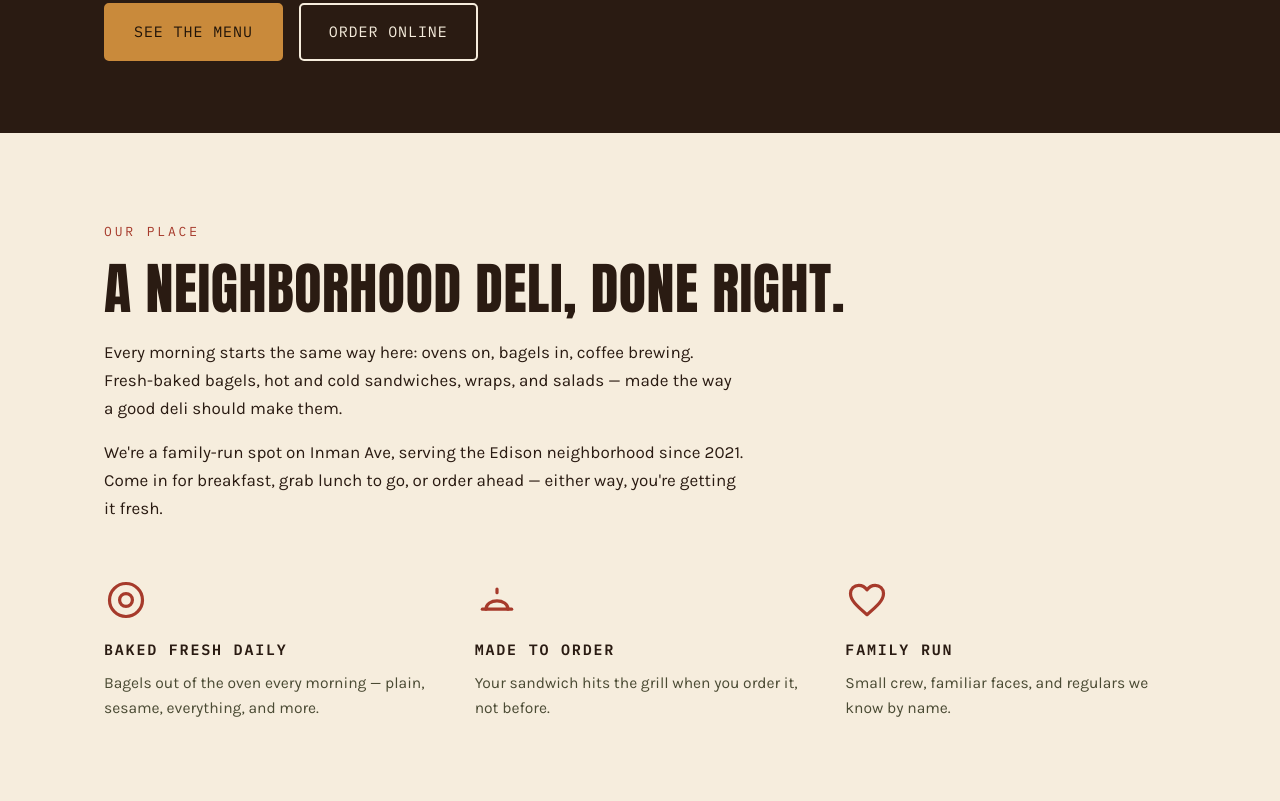
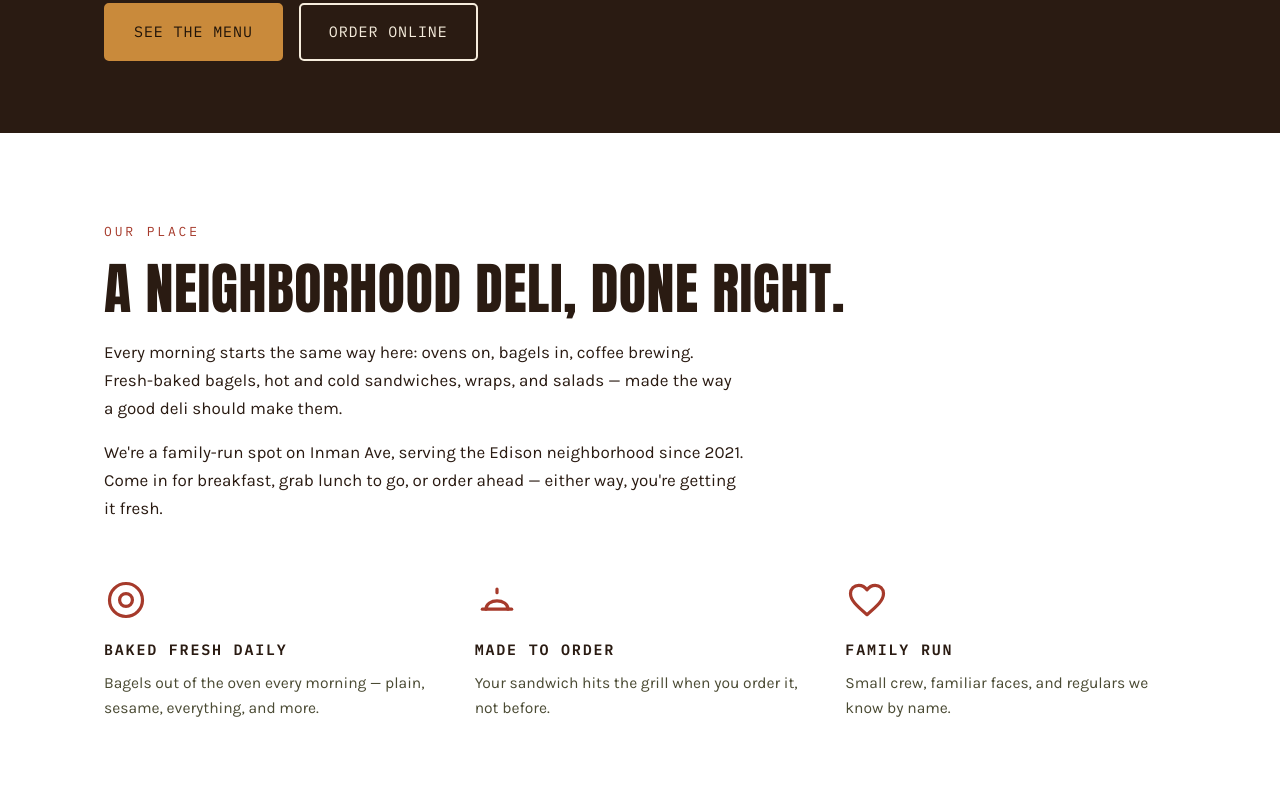
Before and after one commit to Northmark-Studio/NYcafeGrill, a plain HTML site: page newyork-cafe-grill/index.html in a window 1280 px wide. Shown: the part 679-1480 px from the top of the page. Drawn offline with Linux system fonts and the light colour scheme.

Commit message:
Change page background to white
Body and cream section bands now use white; all other palette
colors (espresso, crust, pastrami, ticket cream) unchanged.

Co-Authored-By: Claude Fable 5 <noreply@anthropic.com>

```diff
--- a/newyork-cafe-grill/styles.css
+++ b/newyork-cafe-grill/styles.css
@@ -13,6 +13,7 @@
   --pastrami: #a63a2b;
   --pastrami-dark: #8c2f22;
   --olive: #4a4a33;
+  --paper: #ffffff;
 
   --font-display: "Anton", "Arial Narrow", sans-serif;
   --font-body: "Karla", "Segoe UI", sans-serif;
@@ -37,7 +38,7 @@ body {
   font-size: 1.0625rem;
   line-height: 1.65;
   color: var(--espresso);
-  background: var(--cream);
+  background: var(--paper);
 }
 
 img,
@@ -361,7 +362,7 @@ a {
 }
 
 .section-cream {
-  background: var(--cream);
+  background: var(--paper);
   color: var(--espresso);
 }
 
```
